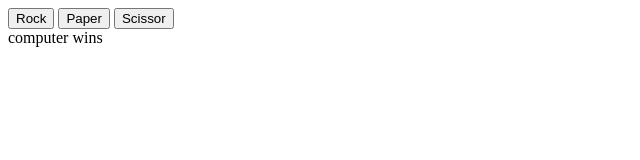
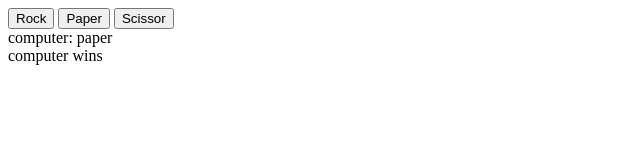
Before and after one commit to Emman-pip/RockPaperScissors, a plain HTML site: page index.html in a window 1280 px wide. Both pictures are taken after a click on the button "Rock". Shown: the whole page, without its empty margins (0-640 px from the left). Drawn offline with Linux system fonts and the light colour scheme.

Commit message:
Add javascript

```diff
--- a/index.html
+++ b/index.html
@@ -10,6 +10,7 @@
     <button id="rock">Rock</button>
     <button id="paper">Paper</button>
     <button id="scissor">Scissor</button>
+    <div class="computer"></div>
     <div class="result"></div>
     <script src="script.js"></script>
 </body>
--- a/script.js
+++ b/script.js
@@ -44,8 +44,10 @@ buttons.forEach((button)=>{
     button.addEventListener('click', ()=> {
         choice = button.textContent;
         console.log(choice);
-        playRound(choice,ComputerChoice())
-
+        p = ComputerChoice();
+        playRound(choice,p);
+        const cc = document.querySelector('.computer');
+        cc.textContent = `computer: ${p}`;
     });
 
 })
```
